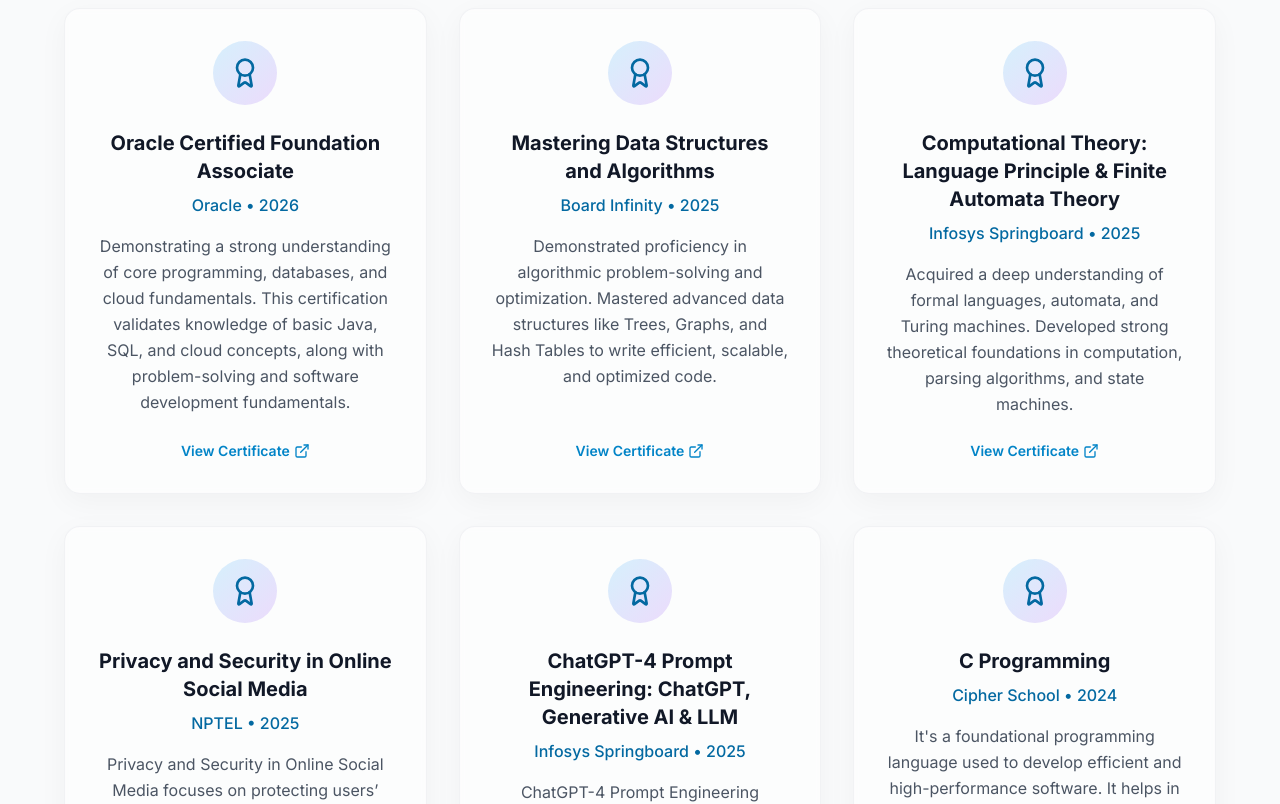
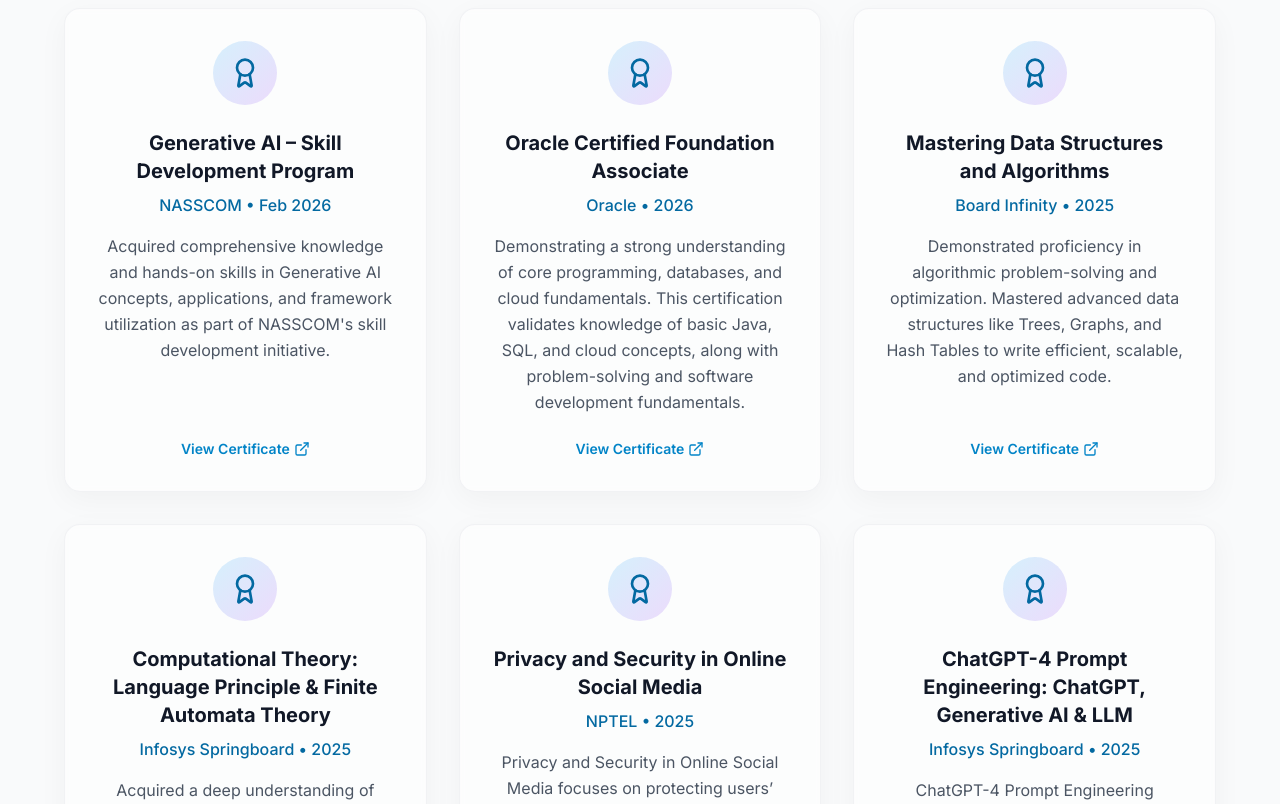
Before and after one commit to tusharupadhyay04/Portfolio, a React (Vite) app: page / in a window 1280 px wide. Shown: the part 5700-6504 px from the top of the page. Built offline with nearby package versions, Linux system fonts and the light colour scheme.

Commit message:
Add NASSCOM Generative AI certificate link to Certificates section

```diff
--- a/src/components/Certificates.jsx
+++ b/src/components/Certificates.jsx
@@ -4,6 +4,13 @@ import { Award, ExternalLink } from 'lucide-react';
 
 const Certificates = () => {
   const certificates = [
+    {
+      title: "Generative AI – Skill Development Program",
+      issuer: "NASSCOM",
+      date: "Feb 2026",
+      description: "Acquired comprehensive knowledge and hands-on skills in Generative AI concepts, applications, and framework utilization as part of NASSCOM's skill development initiative.",
+      link: "https://drive.google.com/file/d/1XnE-W2OFCrxww2vP72Mt-xm8zl_AhQu5/view"
+    },
     {
       title: "Oracle Certified Foundation Associate",
       issuer: "Oracle",
```
